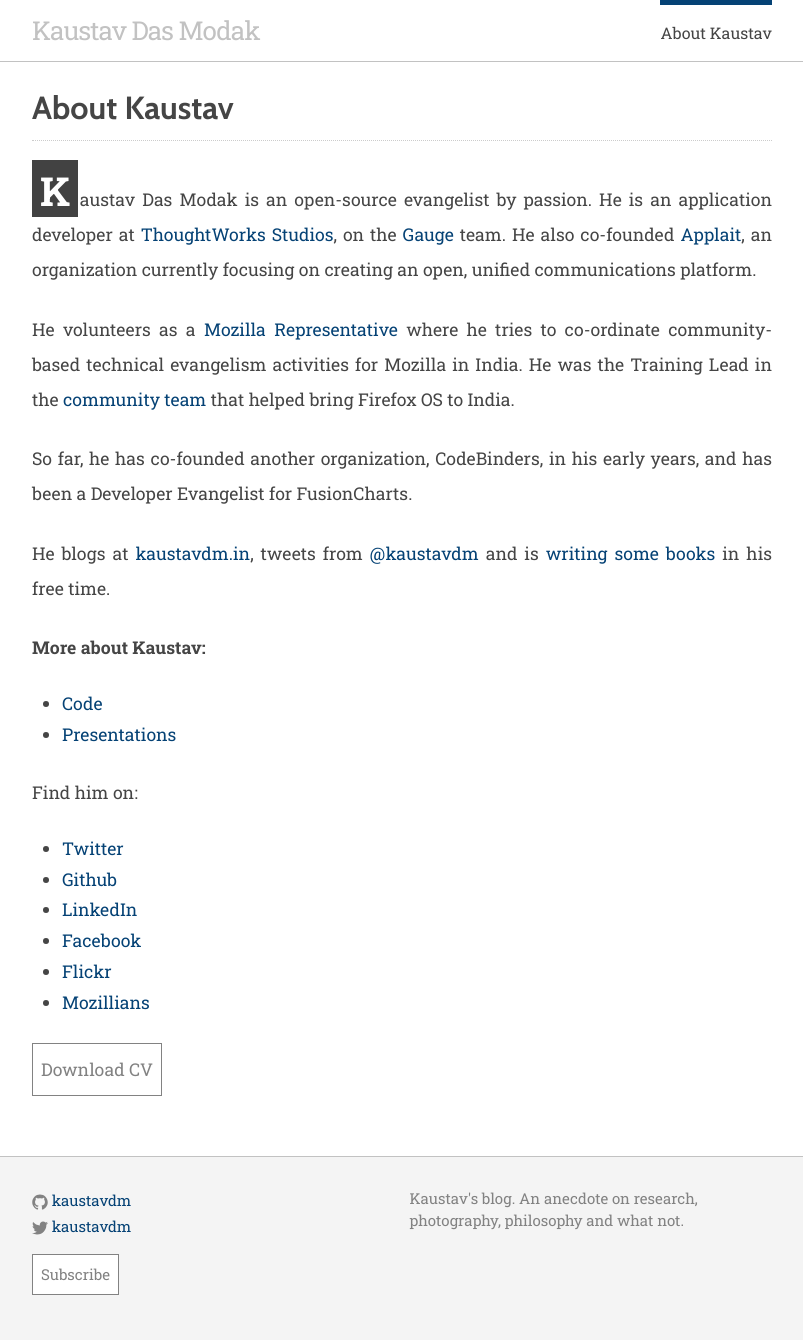
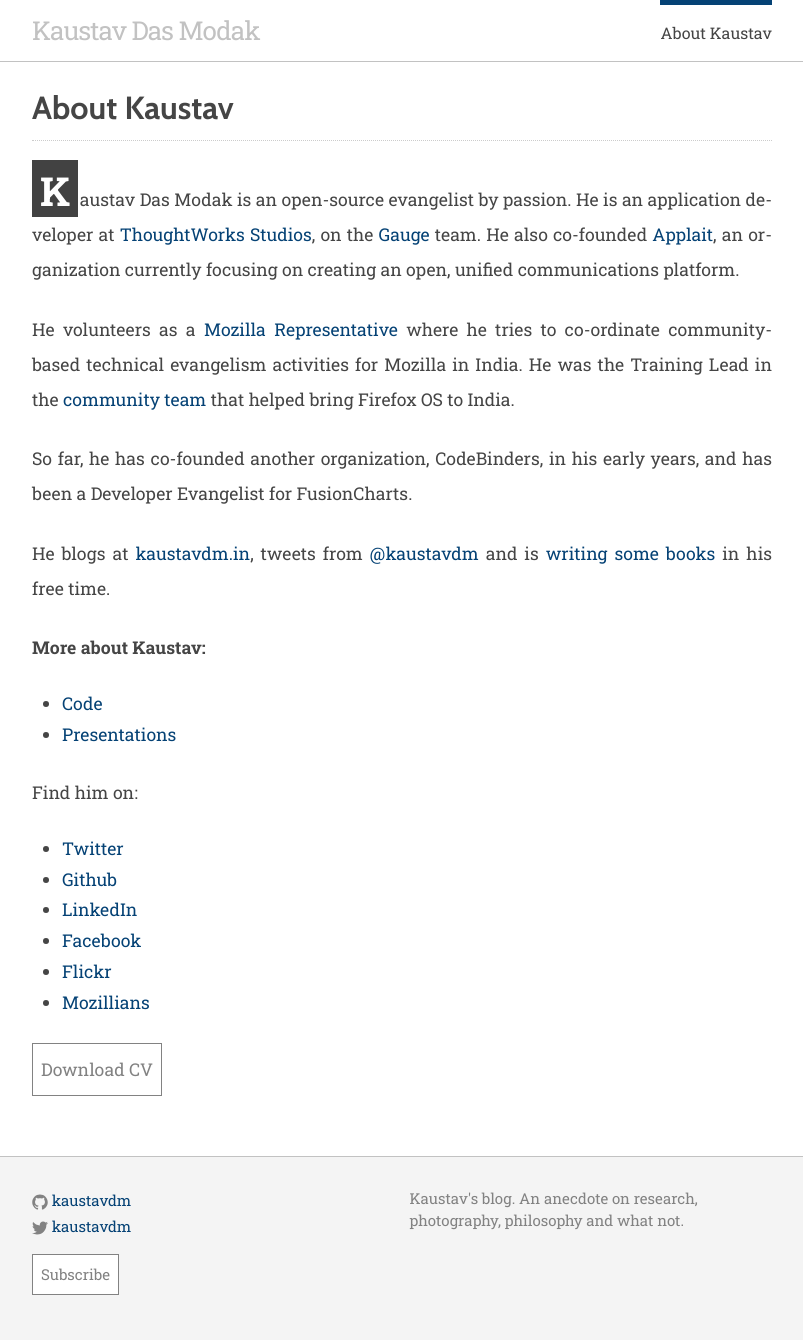
Before and after one commit to kaustavdm/website, a Jekyll site: the page built from about-me/index.md, in a window 1280 px wide. Shown: the whole page, without its empty margins (238-1041 px from the left). Built offline with Jekyll 4.4.1, drawn with Linux system fonts in a browser that asks for light colours.

Commit message:
Declare lang and use hyphens
Signed-off-by: Kaustav Das Modak <kaustav.dasmodak@yahoo.co.in>

```diff
--- a/_layouts/default.html
+++ b/_layouts/default.html
@@ -1,5 +1,5 @@
 <!DOCTYPE html>
-<html>
+<html lang="en-GB">
 
   {% include head.html %}
 
--- a/_sass/_layout.scss
+++ b/_sass/_layout.scss
@@ -229,6 +229,9 @@ h1 {
         line-height: 2;
         text-align: justify;
         vertical-align: baseline;
+        -webkit-hyphens: auto;
+        -moz-hyphens: auto;
+        hyphens: auto;
     }
 
     > p:first-child:first-letter {
```
